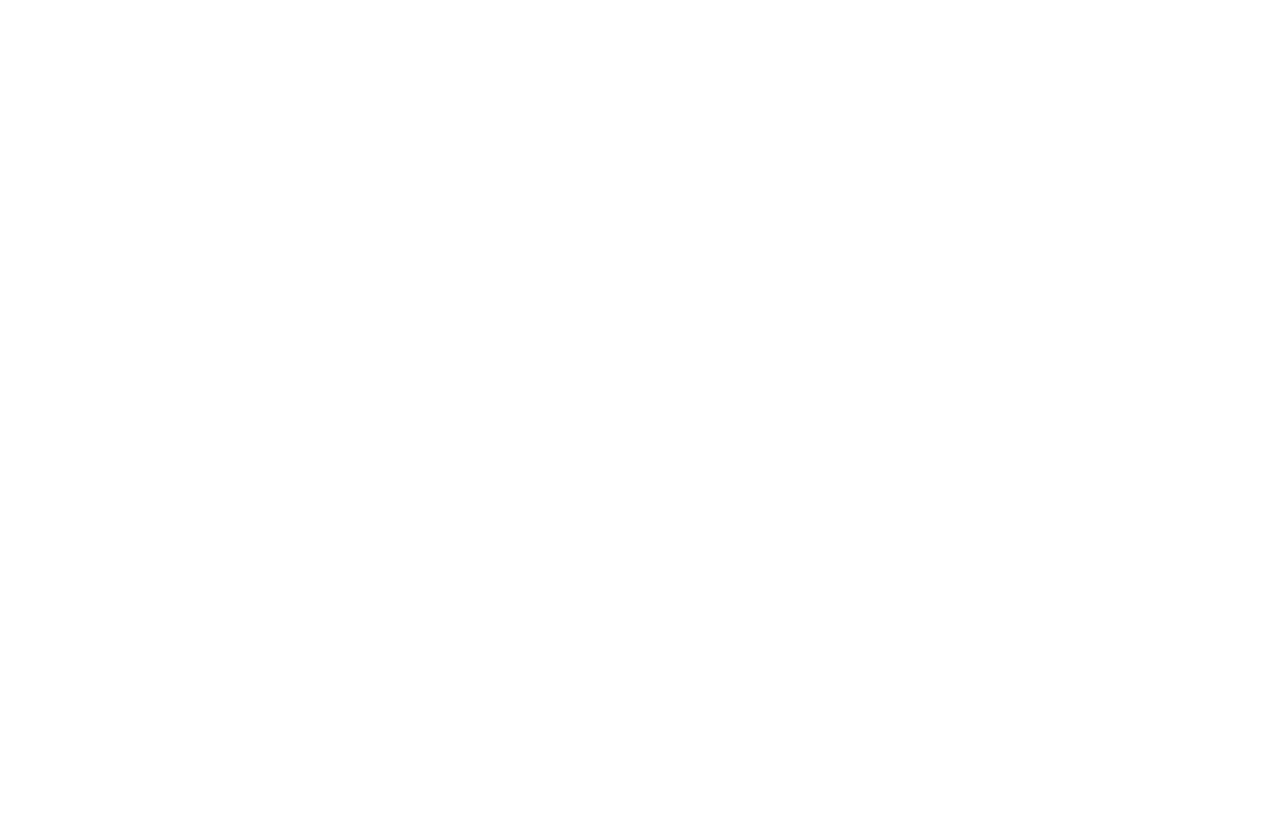
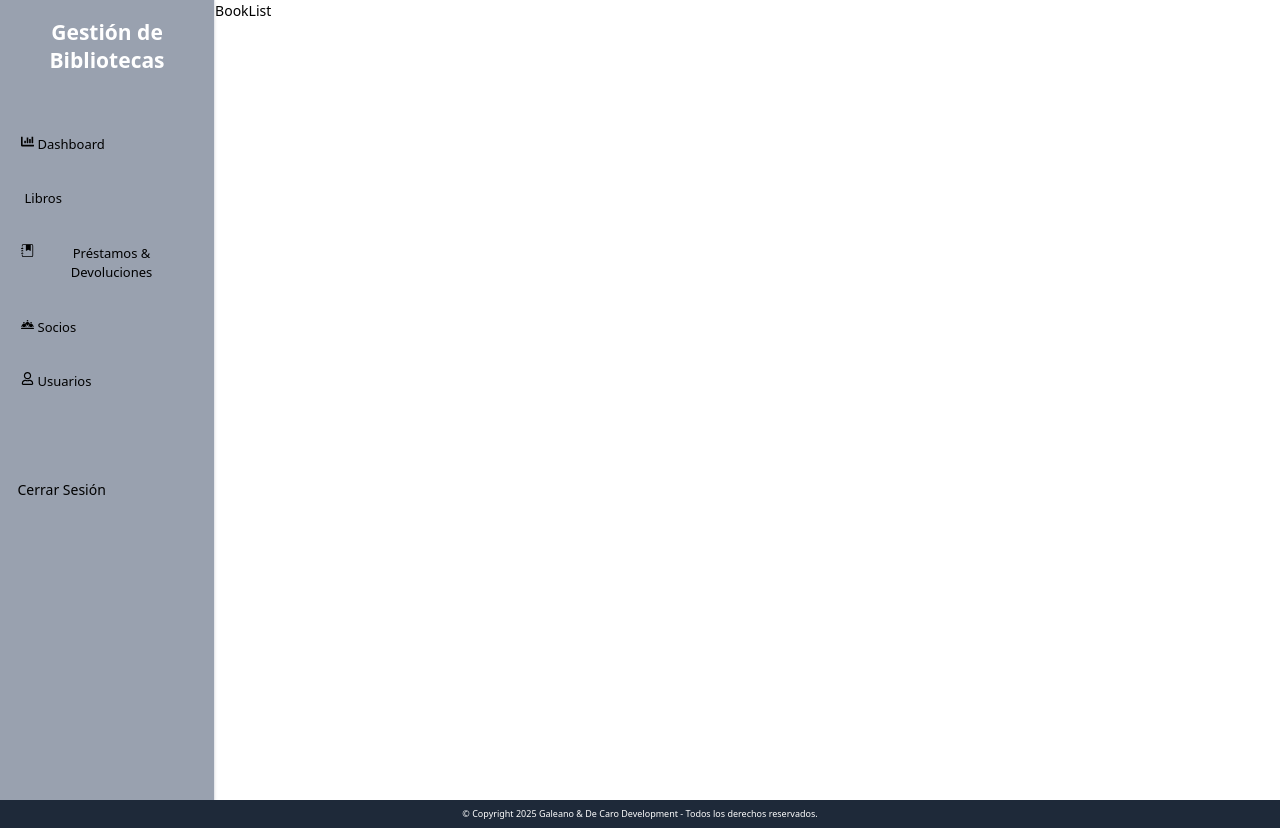
Before and after one commit to orianadecaro/gestion_bibliotecas, a React (Vite) app: page /admin/book in a window 1280 px wide. Before the commit this address had no page. Before the commit the page ends 800 px from the top, so only its background shows below. Built offline with nearby package versions, Linux system fonts and the light colour scheme.

Commit message:
add admin routes, layoute

```diff
--- a/src/App.jsx
+++ b/src/App.jsx
@@ -2,6 +2,12 @@
 import { BrowserRouter as Router, Route, Routes } from "react-router-dom";
 import HomePage from "./page";
 import LayoutMain from "./components/layoutMain";
+import Dashboard from "./page/admin/dashboard";
+import LayoutAdmin from "./components/layoutAdmin";
+import UserList from "./page/admin/user";
+import BookList from "./page/admin/book";
+import LendingList from "./page/admin/lending";
+import SocioList from "./page/admin/socio";
 
 function App() {
   return (
@@ -15,6 +21,46 @@
             </LayoutMain>
           }
         />
+        <Route
+          path="/admin/dashboard"
+          element={
+            <LayoutAdmin>
+              <Dashboard />{" "}
+            </LayoutAdmin>
+          }
+        />
+        <Route
+          path="/admin/user"
+          element={
+            <LayoutAdmin>
+              <UserList />{" "}
+            </LayoutAdmin>
+          }
+        />
+        <Route
+          path="/admin/book"
+          element={
+            <LayoutAdmin>
+              <BookList />{" "}
+            </LayoutAdmin>
+          }
+        />
+        <Route
+          path="/admin/lending"
+          element={
+            <LayoutAdmin>
+              <LendingList />{" "}
+            </LayoutAdmin>
+          }
+        />
+        <Route
+          path="/admin/socio"
+          element={
+            <LayoutAdmin>
+              <SocioList />{" "}
+            </LayoutAdmin>
+          }
+        />
       </Routes>
     </Router>
   );
--- a/src/components/layoutAdmin.jsx
+++ b/src/components/layoutAdmin.jsx
@@ -1,12 +1,10 @@
 import React from "react";
 import Sidebar from "./sidebar";
 import Footer from "./footer";
-import Navbar from "./navbar";
 
 const LayoutAdmin = ({ children }) => {
   return (
     <div className="flex flex-col justify-between max-h-screen min-h-screen">
-      <Navbar />
       <main className="flex flex-1">
         <Sidebar />
         <div className="w-full">{children}</div>
--- a/src/components/sidebar.jsx
+++ b/src/components/sidebar.jsx
@@ -1,26 +1,46 @@
 import React from "react";
 import { sidebarData } from "../constants/sidebarData";
+import { useNavigate } from "react-router-dom";
+import { FaChartBar, FaRegUser } from "react-icons/fa";
+import { GiBookshelf } from "react-icons/gi";
+import { FaPeopleLine } from "react-icons/fa6";
+import { BsFillJournalBookmarkFill } from "react-icons/bs";
+import { LuBookA, LuBookCheck, LuBookType } from "react-icons/lu";
+import { FiBook } from "react-icons/fi";
 
-const Sidebar = ({ handleTagClick }) => {
+const Sidebar = () => {
+  const router = useNavigate();
+  const iconMap = {
+    FaChartBar: <FaChartBar />,
+    FaRegUser: <FaRegUser />,
+    FaPeopleLine: <FaPeopleLine />,
+    GiBookshelf: <FiBook />,
+    BsFillJournalBookmarkFill: <BsFillJournalBookmarkFill />,
+  };
+
   return (
-    <div className="lg:flex lg:fixed md:top-24 hidden flex-col h-full border-r px-8 border-slate-700">
+    <div className="lg:flex bg-gray-400 hidden flex-col h-screen border-r shadow px-3 border-gray-200">
       <div className="flex justify-between items-center my-5">
-        <p className="text-white text-2xl font-semibold">
-          Gestion de Bibliotecas
+        <p className="text-white text-2xl text-center font-semibold">
+          Gestión de Bibliotecas
         </p>
       </div>
-      <nav>
+      <nav className="my-10 flex flex-col gap-5">
         {sidebarData &&
           sidebarData.map((item) => (
             <button
               key={item.id}
-              onClick={() => handleTagClick(item.title)}
-              className="flex py-2.5 px-2 w-40 rounded transition duration-200 hover:bg-gray-700 hover:text-white"
+              onClick={() => router(item.path)}
+              className="flex py-2.5 px-2 w-52 text-[13px] rounded transition duration-200 hover:bg-[#1cc702] hover:text-white"
             >
+              <span className="mx-1 items-center">{iconMap[item.icon]}</span>{" "}
               {item.title}
             </button>
           ))}
-      </nav>
+      </nav>{" "}
+      <button className="my-10 flex py-2.5 px-2 w-52 rounded transition duration-200 hover:bg-[#1cc702] hover:text-white">
+        Cerrar Sesión
+      </button>
     </div>
   );
 };
--- a/src/components/table/headerTable.jsx
+++ b/src/components/table/headerTable.jsx
@@ -1,7 +1,34 @@
 import React from "react";
+import { FiSearch } from "react-icons/fi";
 
-const HeaderTable = () => {
-  return <div>HeaderTable</div>;
+const HeaderTable = ({ setFilterTextValue, title, children, onClick }) => {
+  return (
+    <div className="flex items-center w-full justify-between h-16 border  border-white rounded-md px-4   z-10">
+      <div className="flex items-center w-full justify-between gap-5">
+        <h1 className="text-2xl text-white">{title}</h1>
+        <div className="flex gap-4 items-center">
+          {children}
+          {setFilterTextValue && (
+            <div className="flex">
+              <input
+                className="border rounded-r-none text-white px-2  h-10 text-sm"
+                type="search"
+                style={{ width: 160 }}
+                placeholder="Buscar ..."
+                onChange={(e) => setFilterTextValue(e.target.value)}
+              />
+              <button
+                className="text-white bg-[#1cc702] h-10 text-center rounded-l-none"
+                onClick={onClick}
+              >
+                <FiSearch size={20} />
+              </button>
+            </div>
+          )}
+        </div>
+      </div>
+    </div>
+  );
 };
 
 export default HeaderTable;
--- a/src/constants/sidebarData.js
+++ b/src/constants/sidebarData.js
@@ -1,7 +1,38 @@
+// src/constants/sidebarData.js
+import { FaChartBar, FaRegUser } from "react-icons/fa";
+import { FaPeopleLine } from "react-icons/fa6";
+import { GiBookshelf } from "react-icons/gi";
+import { BsFillJournalBookmarkFill } from "react-icons/bs";
+
 export const sidebarData = [
-  { id: 1, title: "Dashboard" },
-  { id: 2, title: "Libros" },
-  { id: 3, title: "Prestamos & Devoluciones" },
-  { id: 4, title: "Socios" },
-  { id: 5, title: "Usuarios" },
+  {
+    id: 1,
+    title: "Dashboard",
+    path: "/admin/dashboard",
+    icon: "FaChartBar",
+  },
+  {
+    id: 2,
+    title: "Libros",
+    path: "/admin/book",
+    icon: "GiBookshelf ",
+  },
+  {
+    id: 3,
+    title: "Préstamos & Devoluciones",
+    path: "/admin/lending",
+    icon: "BsFillJournalBookmarkFill",
+  },
+  {
+    id: 4,
+    title: "Socios",
+    path: "/admin/socio",
+    icon: "FaPeopleLine",
+  },
+  {
+    id: 5,
+    title: "Usuarios",
+    path: "/admin/user",
+    icon: "FaRegUser",
+  },
 ];
--- /dev/null
+++ b/src/page/admin/book/index.jsx
@@ -0,0 +1,6 @@
+import React from "react";
+
+const BookList = () => {
+  return <div>BookList</div>;
+};
+export default BookList;
--- /dev/null
+++ b/src/page/admin/dashboard/index.jsx
@@ -0,0 +1,6 @@
+import React from "react";
+
+const Dashboard = () => {
+  return <div>Dashboard</div>;
+};
+export default Dashboard;
--- /dev/null
+++ b/src/page/admin/lending/index.jsx
@@ -0,0 +1,6 @@
+import React from "react";
+
+const LendingList = () => {
+  return <div>LendingList</div>;
+};
+export default LendingList;
--- /dev/null
+++ b/src/page/admin/socio/index.jsx
@@ -0,0 +1,6 @@
+import React from "react";
+
+const SocioList = () => {
+  return <div>SocioList</div>;
+};
+export default SocioList;
--- /dev/null
+++ b/src/page/admin/user/index.jsx
@@ -0,0 +1,6 @@
+import React from "react";
+
+const UserList = () => {
+  return <div>UserList</div>;
+};
+export default UserList;
```
Also changed, not shown: 1 other file (tests, documents, lock files or other folders).
